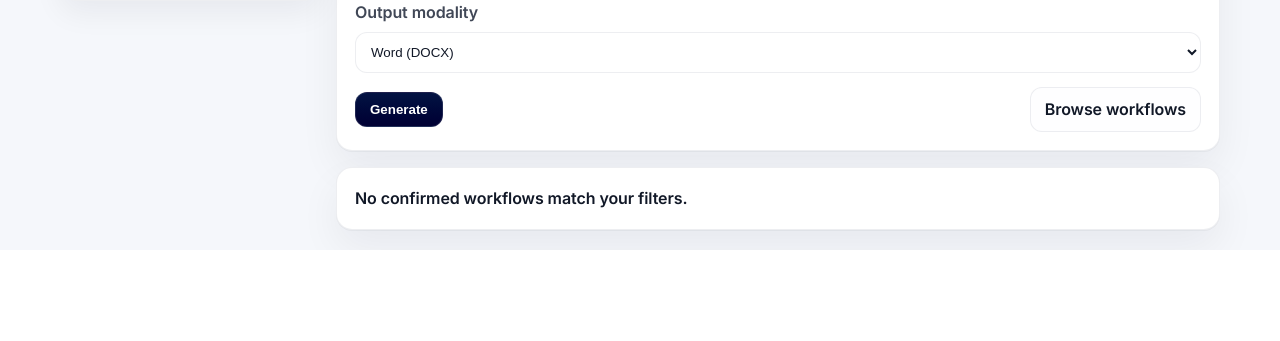
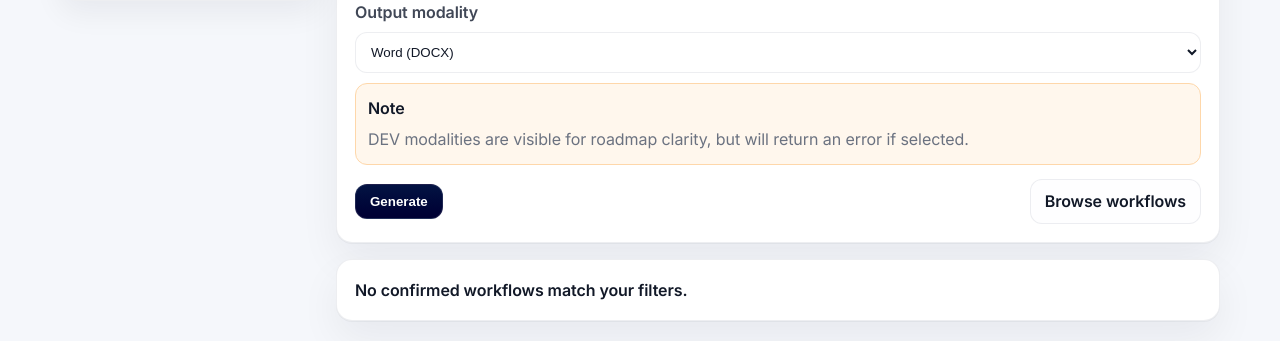
Before and after one commit to blueprinted-io/project-loom, a Python web app: template lcs_mvp/app/templates/delivery.html in a window 1280 px wide. Shown: the part 556-897 px from the top of the page. Before the commit the page ends 806 px from the top, so only its background shows below. Run offline with Jinja, Linux system fonts and the light colour scheme; the template is opened without the code that fills it, so the values that code supplies are empty.

Commit message:
delivery: show DEV modalities in selector with warning

```diff
--- a/lcs_mvp/app/templates/delivery.html
+++ b/lcs_mvp/app/templates/delivery.html
@@ -53,14 +53,18 @@
     <label style="margin-top:14px">Output modality</label>
     <select name="modality" required>
       <option value="docx">Word (DOCX)</option>
-      <option value="pptx" disabled>PowerPoint (PPTX) — dev</option>
+      <option value="pptx">PowerPoint (PPTX) — DEV (not operational)</option>
       <option value="md">Markdown</option>
-      <option value="html" disabled>HTML — dev</option>
-      <option value="pdf" disabled>PDF — dev</option>
-      <option value="scorm" disabled>SCORM — dev (stub)</option>
-      <option value="xapi" disabled>xAPI — dev (stub)</option>
-      <option value="cmi5" disabled>cmi5 — dev (stub)</option>
+      <option value="html">HTML — DEV (not operational)</option>
+      <option value="pdf">PDF — DEV (not operational)</option>
+      <option value="scorm">SCORM — DEV (stub)</option>
+      <option value="xapi">xAPI — DEV (stub)</option>
+      <option value="cmi5">cmi5 — DEV (stub)</option>
     </select>
+    <div class="callout warn" style="margin-top:10px">
+      <b>Note</b>
+      <div class="muted" style="margin-top:6px">DEV modalities are visible for roadmap clarity, but will return an error if selected.</div>
+    </div>
 
     <div class="row" style="margin-top:14px">
       <button class="btn" type="submit">Generate</button>
```
